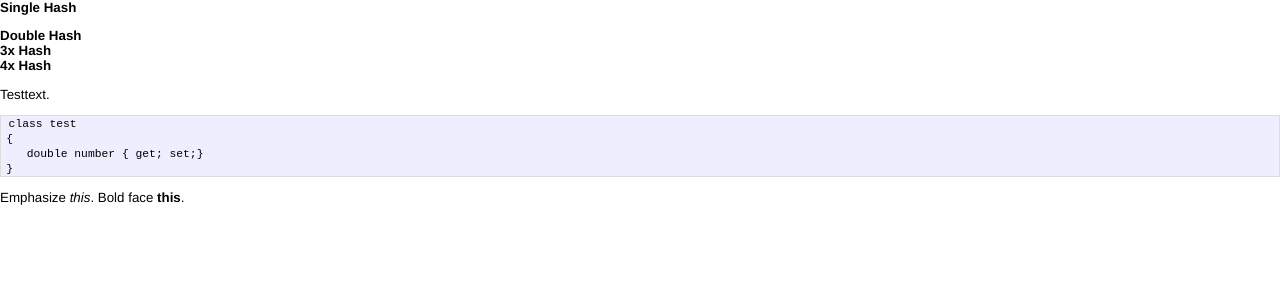
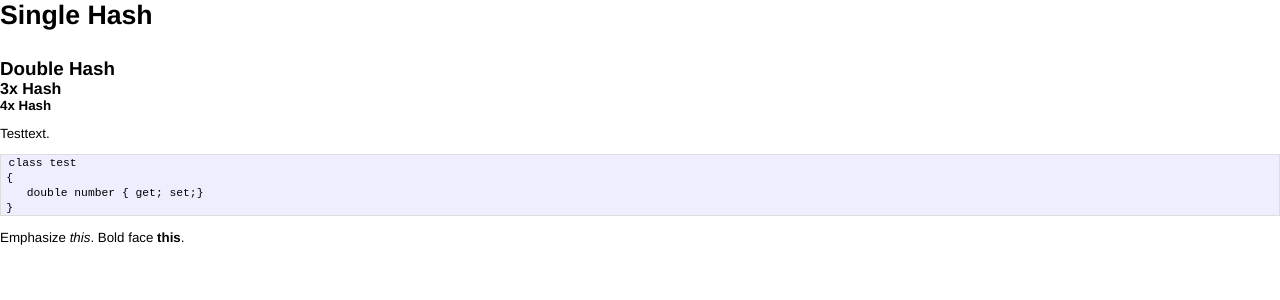
Before and after one commit to wtb36/wtb36.github.io, a Jekyll site: the page built from _posts/2014-01-06-Test.md, in a window 1280 px wide. Shown: the top 300 px of the page. Built offline with Jekyll 4.4.1, drawn with Linux system fonts in a browser that asks for light colours.

Commit message:
Schriftgroessen, left.

```diff
--- a/css/screen.css
+++ b/css/screen.css
@@ -22,7 +22,19 @@ body {
   text-align: left;
 }
 
-h1, h2, h3, h4, h5, h6 {
+h1 {
+  font-size: 200%;
+}
+
+h2 {
+  font-size: 141%;
+}
+
+h3 {
+  font-size: 120%;
+}
+
+h4, h5, h6 {
   font-size: 100%;
 }
 
@@ -80,7 +92,7 @@ ul.posts {
 
 .site {
   font-size: 110%;
-  text-align: justify;
+  text-align: left;
   width: 42em;
   margin: 3em auto 2em auto;
   line-height: 1.5em;
```
